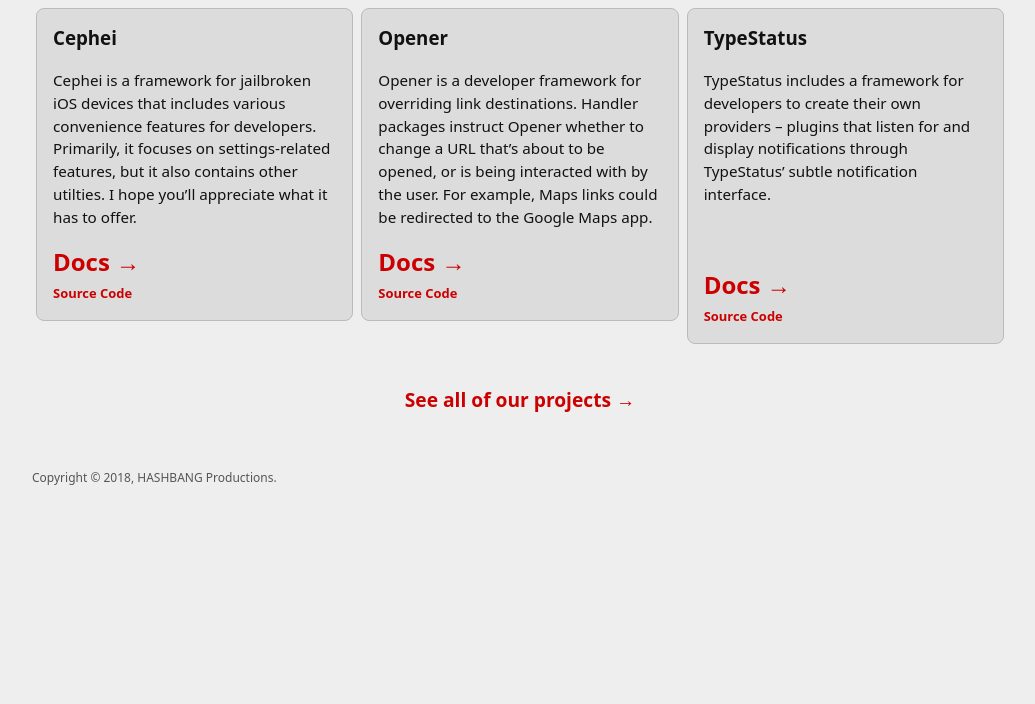
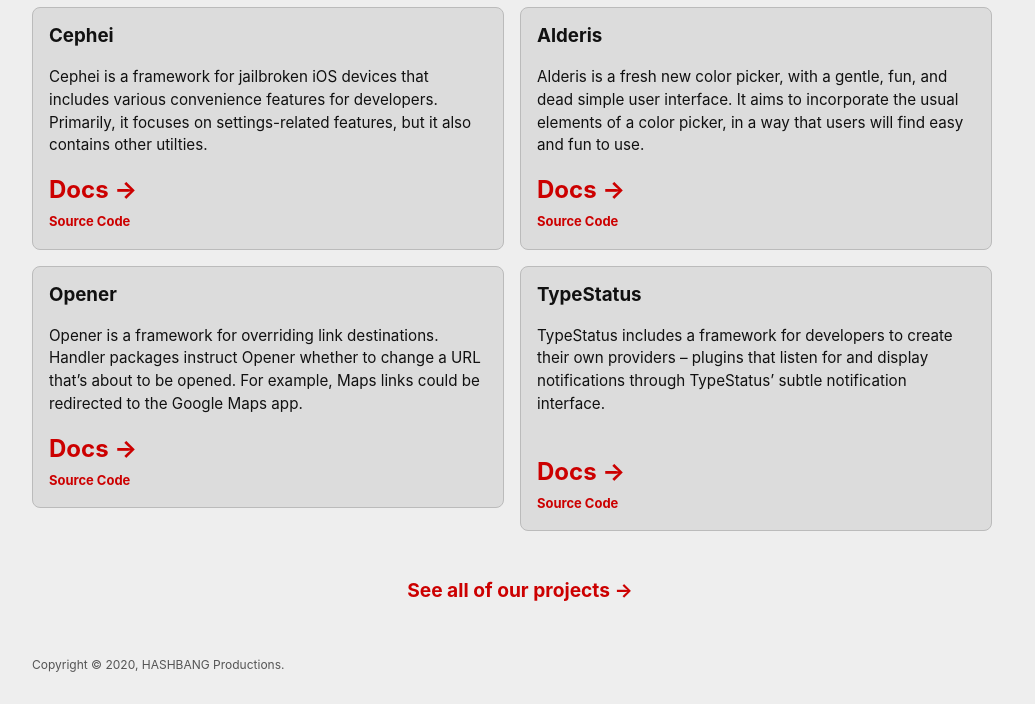
Before and after one commit to hbang/hbang.github.io, a plain HTML site: page index.html in a window 1280 px wide. Shown: the part 251-955 px from the top of the page, without its empty margins (120-1155 px from the left). Before the commit the page ends 800 px from the top, so only its background shows below. Drawn offline with Linux system fonts and the light colour scheme.

Commit message:
Add Alderis, some minor cleanup

```diff
--- a/index.html
+++ b/index.html
@@ -25,7 +25,7 @@
 	}
 
 	body {
-		font-family: system-ui, -apple-system-font, sans-serif;
+		font-family: -apple-system, BlinkMacSystemFont, sans-serif;
 		background: #eee;
 		color: #111;
 	}
@@ -63,20 +63,21 @@
 		color: #555;
 	}
 
-	#opensource-items {
+	.opensource-items {
 		display: table;
 		width: 100%;
 		list-style: none;
 		padding: 0;
+		margin: 0 -.5rem;
 	}
 
-	#opensource-items li {
+	.opensource-items li {
 		display: table-cell;
-		width: 33.3333%;
-		padding: .25em;
+		width: 50%;
+		padding: .5rem;
 	}
 
-	#opensource-items li div {
+	.opensource-items li div {
 		display: block;
 		width: 100%;
 		padding: 1em;
@@ -87,32 +88,28 @@
 		position: relative;
 	}
 
-	#opensource-items li div p {
+	.opensource-items li div p {
 		font-size: .95em;
 		line-height: 1.5em;
 	}
 
-	#opensource-items li div a {
+	.opensource-items li div a {
 		font-weight: bold;
 		display: block;
 	}
 
-	#opensource-items li div .docs {
+	.opensource-items li div .docs {
 		font-size: 1.5em;
 		margin: 0;
 	}
 
-	#opensource-items li div .source {
+	.opensource-items li div .source {
 		font-size: .9em;
 		margin: .2em 0 0 0;
 	}
 
 	@media (max-width: 724px) {
-		#opensource-items {
-			display: block;
-		}
-
-		#opensource-items li {
+		.opensource-items, .opensource-items li {
 			display: block;
 			width: auto;
 		}
@@ -131,7 +128,7 @@
 		<header id="banner" role="banner">
 			<div class="container">
 				<h1>
-					<a href="https://hbang.ws/">
+					<a href="https://hashbang.productions/">
 						<svg viewBox="0 0 700 128">
 							<title>HASHBANG Productions</title>
 							<path d="M116.836 97h-11.023l36.19-97.086h11.025L116.836 97zm-22.453 1.926c-2.302 0-4.206-.697-5.71-2.092-1.507-1.395-2.26-3.686-2.26-6.873 0-6.02 2.657-9.03 7.97-9.03 2.567 0 4.55.78 5.943 2.33 1.395 1.55 2.092 3.79 2.092 6.71 0 2.84-.71 5.04-2.125 6.61-1.417 1.57-3.387 2.36-5.91 2.36zm-3.387-28.688L87.61-.086h13.746L97.97 70.238h-6.974zm-33.61-10.36H76.18v8.567H55.793L50.215 97h-9.098l5.578-28.555h-20.12L21.128 97h-9.032l5.312-28.555H.012V59.88H19.07l4.516-22.58H5.19v-8.433h19.857L30.492-.086h9.23l-5.445 28.953H54.53L60.11-.086h8.898L63.43 28.867h17.53V37.3H61.77l-4.383 22.58zM32.552 37.302L28.17 59.88h20.12l4.384-22.58h-20.12z" fill-rule="evenodd" fill="#656565"/>
@@ -147,11 +144,11 @@
 				<article>
 					<h2>Open Source</h2>
 
-					<ul id="opensource-items">
+					<ul class="opensource-items">
 						<li>
 							<div>
 								<h3>Cephei</h3>
-								<p>Cephei is a framework for jailbroken iOS devices that includes various convenience features for developers. Primarily, it focuses on settings-related features, but it also contains other utilties. I hope you’ll appreciate what it has to offer.</p>
+								<p>Cephei is a framework for jailbroken iOS devices that includes various convenience features for developers. Primarily, it focuses on settings-related features, but it also contains other utilties.</p>
 
 								<p class="docs"><a href="/libcephei/">Docs &rarr;</a></p>
 								<p class="source"><a href="https://github.com/hbang/libcephei" class="source">Source Code</a></p>
@@ -160,8 +157,20 @@
 
 						<li>
 							<div>
+								<h3>Alderis</h3>
+								<p>Alderis is a fresh new color picker, with a gentle, fun, and dead simple user interface. It aims to incorporate the usual elements of a color picker, in a way that users will find easy and fun to use.</p>
+
+								<p class="docs"><a href="/Alderis/">Docs &rarr;</a></p>
+								<p class="source"><a href="https://github.com/hbang/Alderis" class="source">Source Code</a></p>
+							</div>
+						</li>
+					</ul>
+
+					<ul class="opensource-items">
+						<li>
+							<div>
 								<h3>Opener</h3>
-								<p>Opener is a developer framework for overriding link destinations. Handler packages instruct Opener whether to change a URL that’s about to be opened, or is being interacted with by the user. For example, Maps links could be redirected to the Google Maps app.</p>
+								<p>Opener is a framework for overriding link destinations. Handler packages instruct Opener whether to change a URL that’s about to be opened. For example, Maps links could be redirected to the Google Maps app.</p>
 
 								<p class="docs"><a href="/libopener/">Docs &rarr;</a></p>
 								<p class="source"><a href="https://github.com/hbang/libopener" class="source">Source Code</a></p>
@@ -171,7 +180,7 @@
 						<li>
 							<div>
 								<h3>TypeStatus</h3>
-								<p>TypeStatus includes a framework for developers to create their own providers – plugins that listen for and display notifications through TypeStatus’ subtle notification interface.<br><br><br></p>
+								<p>TypeStatus includes a framework for developers to create their own providers – plugins that listen for and display notifications through TypeStatus’ subtle notification interface.<br><br></p>
 
 								<p class="docs"><a href="/TypeStatus/">Docs &rarr;</a></p>
 								<p class="source"><a href="https://github.com/hbang/TypeStatus" class="source">Source Code</a></p>
@@ -186,7 +195,7 @@
 
 		<footer>
 			<div class="container">
-				<p role="footer">Copyright © 2018, HASHBANG Productions.</p>
+				<p role="footer">Copyright © 2020, HASHBANG Productions.</p>
 			</div>
 		</footer>
 	</div>
```
